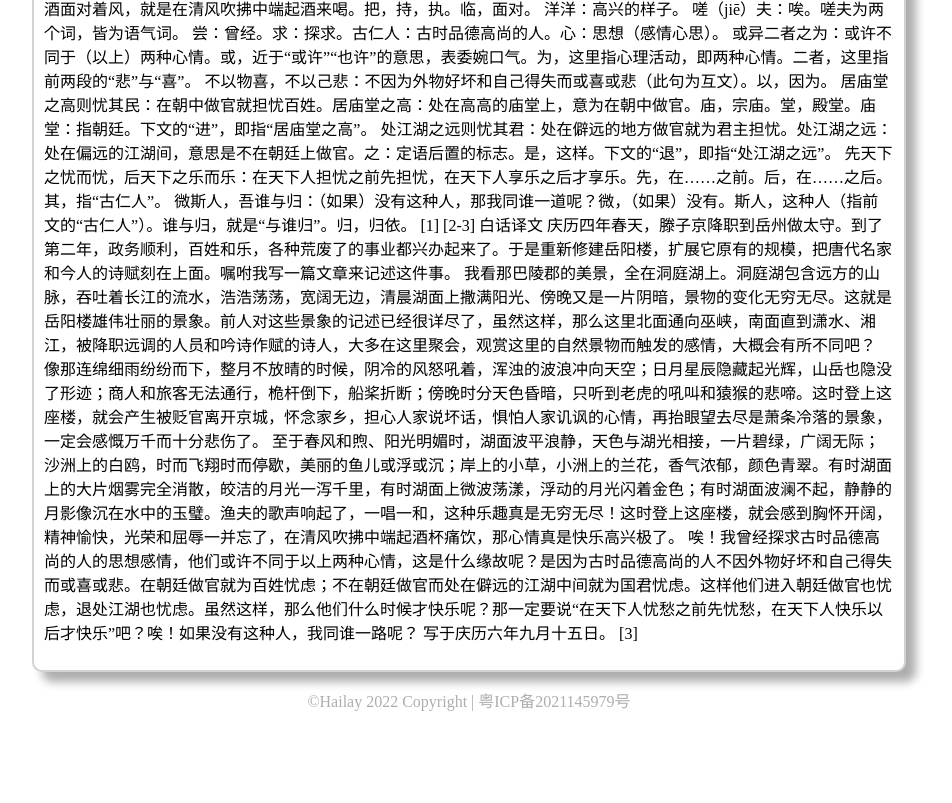
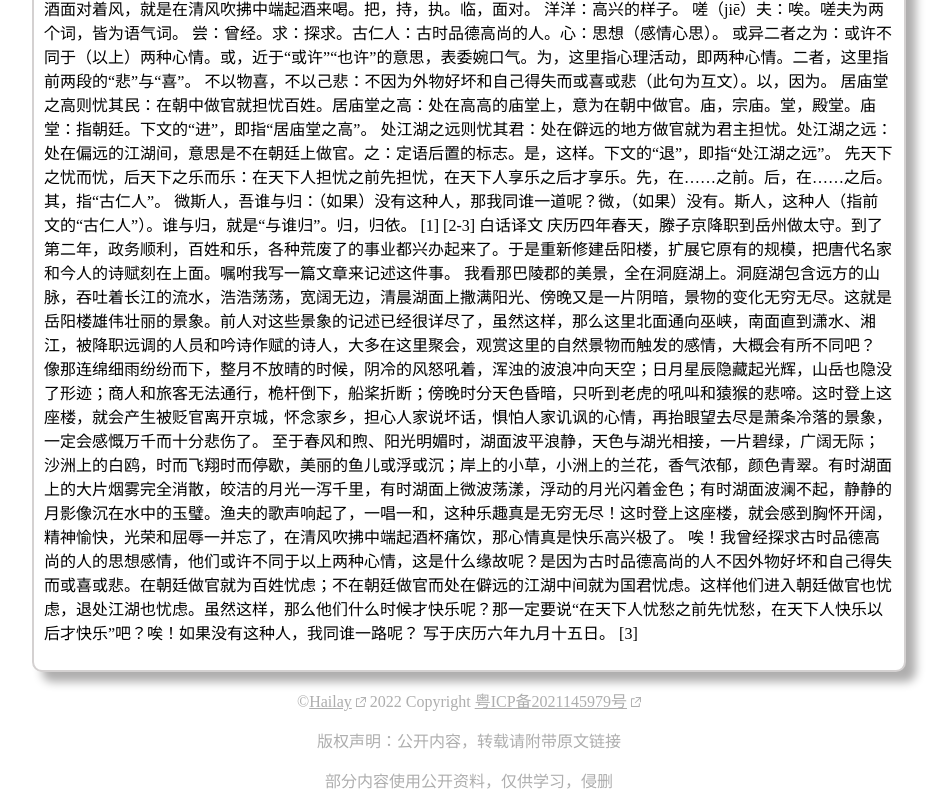
Before and after one commit to Hailaylin/learn-static-frontend, a plain HTML site: page start-html/index.html in a window 1280 px wide. Shown: the part 1994-2797 px from the top of the page, without its empty margins (171-1123 px from the left). Before the commit the page ends 2722 px from the top, so only its background shows below. Drawn offline with Linux system fonts and the light colour scheme.

Commit message:
✨ feat(index.css): 链接后添加图标
::before伪元素用法很OK

```diff
--- a/start-html/index.html
+++ b/start-html/index.html
@@ -135,7 +135,11 @@
   </article>
 
   <footer>
-    <p>©Hailay 2022 Copyright | 粤ICP备2021145979号</p>
+    <p>©<a href="https://hailay.site/">Hailay</a> 2022 Copyright <a href="https://beian.miit.gov.cn/">粤ICP备2021145979号</a></p>
+    <div>
+      <p>版权声明：公开内容，转载请附带原文链接</p>
+      <p>部分内容使用公开资料，仅供学习，侵删</p>
+    </div>
   </footer>
 </body>
 </html>
--- a/start-html/styles/index.css
+++ b/start-html/styles/index.css
@@ -34,8 +34,9 @@ html {
   .icon-bar a{
     float: right;
     text-align: center;
-    width: 10%;
-    padding: 5px 0; /* 上下内边距12px */
+    width: auto;
+    margin: 0px 10px;
+    padding: 5px 5px; /* 上下内边距12px */
     color: #ffffff;
     font-size: 1.5rem;
   }
@@ -57,8 +58,27 @@ html {
 
 }
 
-
+/* 页脚设置 */
 footer {
   text-align: center;
   color: #aeaeae;
 }
+
+footer a:link{
+  color: #aeaeae;
+}
+
+footer a:visited{
+  color: #aeaeae;
+}
+
+footer a::after{
+  content: "";
+  display: inline-flex;
+  -webkit-mask-box-image: url(../images/link.svg); /* 图像地址没写对调了半天 */
+  -webkit-mask-size: cover;
+  width: 10px;
+  height: 10px;
+  margin-left: 4px;
+  background-color: #aeaeae;
+}
```
Also changed, not shown: start-html/images/link.svg (added).
